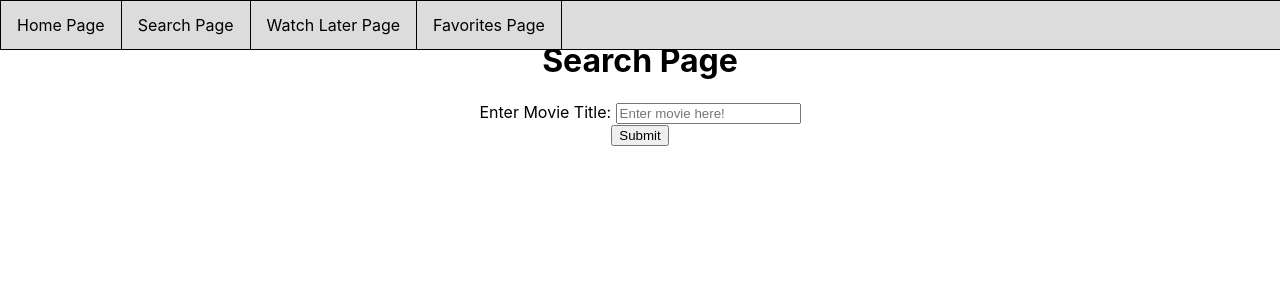
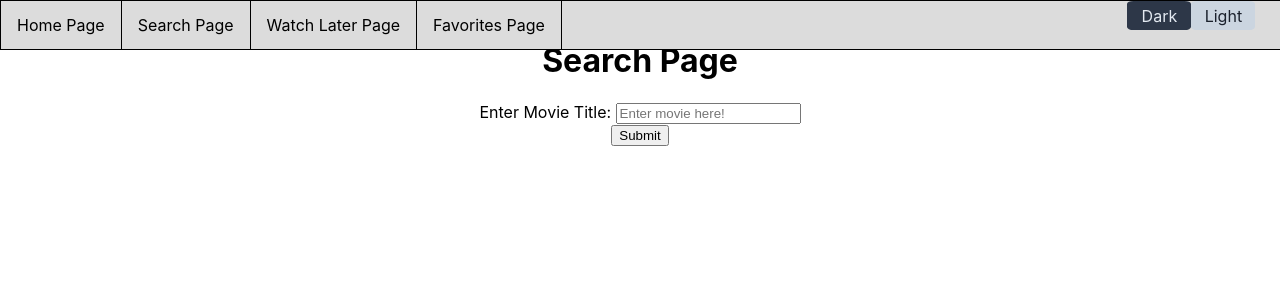
Before and after one commit to MiguelQuinones/find-that-movie, a React (Create React App) app: page /searchPage in a window 1280 px wide. Shown: the top 300 px of the page. Built offline with nearby package versions, Linux system fonts and the light colour scheme.

Commit message:
Added Light/Dark mode functionality

```diff
--- a/src/App.css
+++ b/src/App.css
@@ -49,3 +49,60 @@ table, th, td {
 th {
     font-weight: bold;
 }
+
+/* Styling for Dark/Light themes */
+.buttonHolder {
+    display: flex;
+    float: right;
+    margin-right: 2%;
+}
+
+.themeLight {
+    height: 25px;
+    width: 60px;
+    border-radius: 10%;
+    padding: 2px;
+    display: flex;
+    align-items: center;
+    justify-content: center;
+    cursor: pointer;
+    background-color: #cbd5e0;
+    color: #1a202c;
+}
+
+.themeDark {
+    height: 25px;
+    width: 60px;
+    border-radius: 10%;
+    padding: 2px;
+    display: flex;
+    align-items: center;
+    justify-content: center;
+    cursor: pointer;
+    background-color: #2d3748;
+    color: #e2e8f0;
+}
+
+.themeLight:hover {
+    background-color: #e2e8f0;
+}
+
+.themeDark:hover {
+    background-color: #1a202c;
+}
+
+.navigationBarDark {
+    background-color: #2d3748;
+}
+
+.navigationBarLight {
+    background-color: gainsboro;
+}
+
+.navbarItemDark {
+    color: white;
+}
+
+.navbarItemLight {
+    color: black;
+}
--- a/src/App.js
+++ b/src/App.js
@@ -1,4 +1,5 @@
-// This will act as the landing page for now, might change later
+// This file holds the code for the navbar displayed on each page, essentially acting
+// like a component -- IMPLEMENT ICONS FOR DARK/LIGHT MODE AS WELL AS MORE CSS STYLING FOR SEARCH PAGE WHEN RETURNING
 
 // Necessary imports
 import React, { Component } from 'react';
@@ -9,26 +10,81 @@ import searchPage from './components/searchPage';
 import watchLater from './components/watchLater';
 import favoritePage from './components/favoritePage';
 
+// Styling rules for Light/Dark mode
+const THEME_KEY = "THEME";
+const LIGHT_THEME_HEX = "#E2E8F0";
+const DARK_THEME_HEX = "#1A202C";
+const THEMES = {
+  Light: LIGHT_THEME_HEX,
+  Dark: DARK_THEME_HEX
+};
+
+class App extends Component {
+    // Saves chosen theme to web storage to persist across pages
+    saveSettings( value ) {
+      window.localStorage.setItem( THEME_KEY, value );
+    }
+
+    // Retrieve saved theme from web storage -- if no theme has been saved yet, default to light theme
+    getSettings() {
+      return window.localStorage.getItem( THEME_KEY ) ?? THEMES.Light;
+    }
+
+    // Changes theme depending on which one user wants to use
+    themeSwitch( theme ) {
+      document.body.style.backgroundColor = theme;
+      document.body.style.color = theme === THEMES.Dark ? THEMES.Light : THEMES.Dark;
+      this.saveSettings( theme );
+      // Change theme of table to match -- if table exists on page, performs the changes
+      var tableSwitch = document.getElementById( "table" );
+      if( tableSwitch ) {
+        if( theme === THEMES.Dark ) {
+          tableSwitch.className = "table table-striped table-bordered table-hover table-dark"
+        } else if( theme === THEMES.Light ) {
+          tableSwitch.className = "table table-striped table-bordered table-hover"
+        }
+      }
+      // Change theme of navbar to match
+      var navbar = document.getElementById( "navbar" );
+      if( theme === THEMES.Dark ) {
+        navbar.className = "navigationBarDark";
+        for( var darkIndex = 1; darkIndex < 5; darkIndex++ ) {
+          var darkItem = document.getElementById( "navbarItem" + darkIndex );
+          darkItem.className = "navbarItemDark";
+        }
+      } else if( theme === THEMES.Light ) {
+        navbar.className = "navigationBarLight";
+        for( var lightIndex = 1; lightIndex < 5; lightIndex++ ) {
+          var lightItem =document.getElementById( "navbarItem" + lightIndex );
+          lightItem.className = "navbarItemLight";
+        }
+      }
+    }
+
     // Rendering for the landing page
-function App() {
+    render() {
       return (
         <Router>
             <div className = "app">
               <nav className = "navigationBar">
                 <div className = "navigationBarList">
-              <ul className = "unorderedList">
+                  <ul id = "navbar" className = "unorderedList">
                     <li className = "navbarItem">
-                  <Link to = "/" className = "navbarItemOne"> Home Page </Link>
+                      <Link to = "/" id = "navbarItem1" className = "navbarItemOne"> Home Page </Link>
                     </li>
                     <li className = "navbarItem">
-                  <Link to = "/searchPage" className = "navbarItemTwo"> Search Page</Link>
+                      <Link to = "/searchPage" id = "navbarItem2" className = "navbarItemTwo"> Search Page</Link>
                     </li>
                     <li className = "navbarItem">
-                  <Link to = "/watchLater" className = "navbarItemThree"> Watch Later Page </Link>
+                      <Link to = "/watchLater" id = "navbarItem3" className = "navbarItemThree"> Watch Later Page </Link>
                     </li>
                     <li className = "navbarItem">
-                  <Link to = "/favorites" className = "navbarItemFour"> Favorites Page </Link>
+                      <Link to = "/favorites" id = "navbarItem4" className = "navbarItemFour"> Favorites Page </Link>
                     </li>
+                    <div className = "buttonHolder">
+                        <div className = "themeDark" onClick = { () => this.themeSwitch( THEMES.Dark ) } > Dark </div>
+                        <div className = "themeLight" onClick = { () => this.themeSwitch( THEMES.Light ) } > Light </div>
+                    </div>
                   </ul>
                 </div>
               </nav>
@@ -41,5 +97,6 @@ function App() {
           </Router>
       );
     }
+}
 
 export default App;
--- a/src/components/searchPage.js
+++ b/src/components/searchPage.js
@@ -1,6 +1,5 @@
 /* eslint-disable no-loop-func */
-// This page will host the search bar and the table displaying movie info
-// WORK ON DARK MODE WHEN RETURNING, STYLING PAGE AS WELL
+// This page will host the search bar, the table displaying movie info, and the trailer for the movie
 
 // Necessary imports
 import React, { Component } from 'react';
```
Lines whose indentation alone changed are shown as unchanged.
